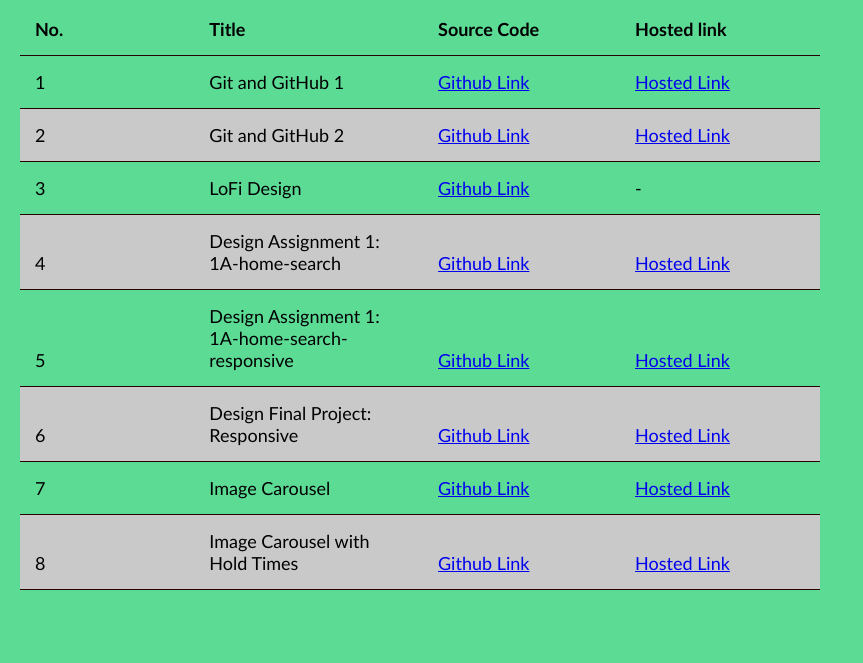
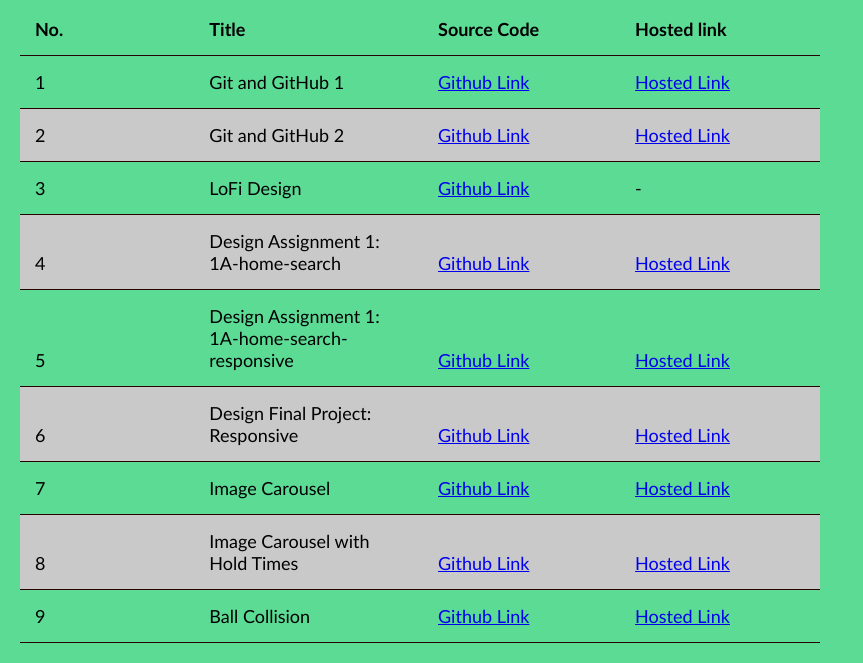
Before and after one commit to sujal7/Leapfrog-Assignments, a plain HTML site: page index.html in a window 1280 px wide. Shown: the part 364-1027 px from the top of the page, without its empty margins (0-863 px from the left). Before the commit the page ends 974 px from the top, so only its background shows below. Drawn offline with Linux system fonts and the light colour scheme.

Commit message:
added row in table

```diff
--- a/index.html
+++ b/index.html
@@ -149,6 +149,22 @@
               >
             </td>
           </tr>
+          <tr>
+            <td>9</td>
+            <td>Ball Collision</td>
+            <td>
+              <a
+                href="https://github.com/sujal7/Leapfrog-Assignments/tree/main/js-assignments/assignment-3"
+                >Github Link</a
+              >
+            </td>
+            <td>
+              <a
+                href="https://sujal7.github.io/Leapfrog-Assignments/js-assignments/assignment-3"
+                >Hosted Link</a
+              >
+            </td>
+          </tr>
         </tbody>
       </table>
     </div>
```
